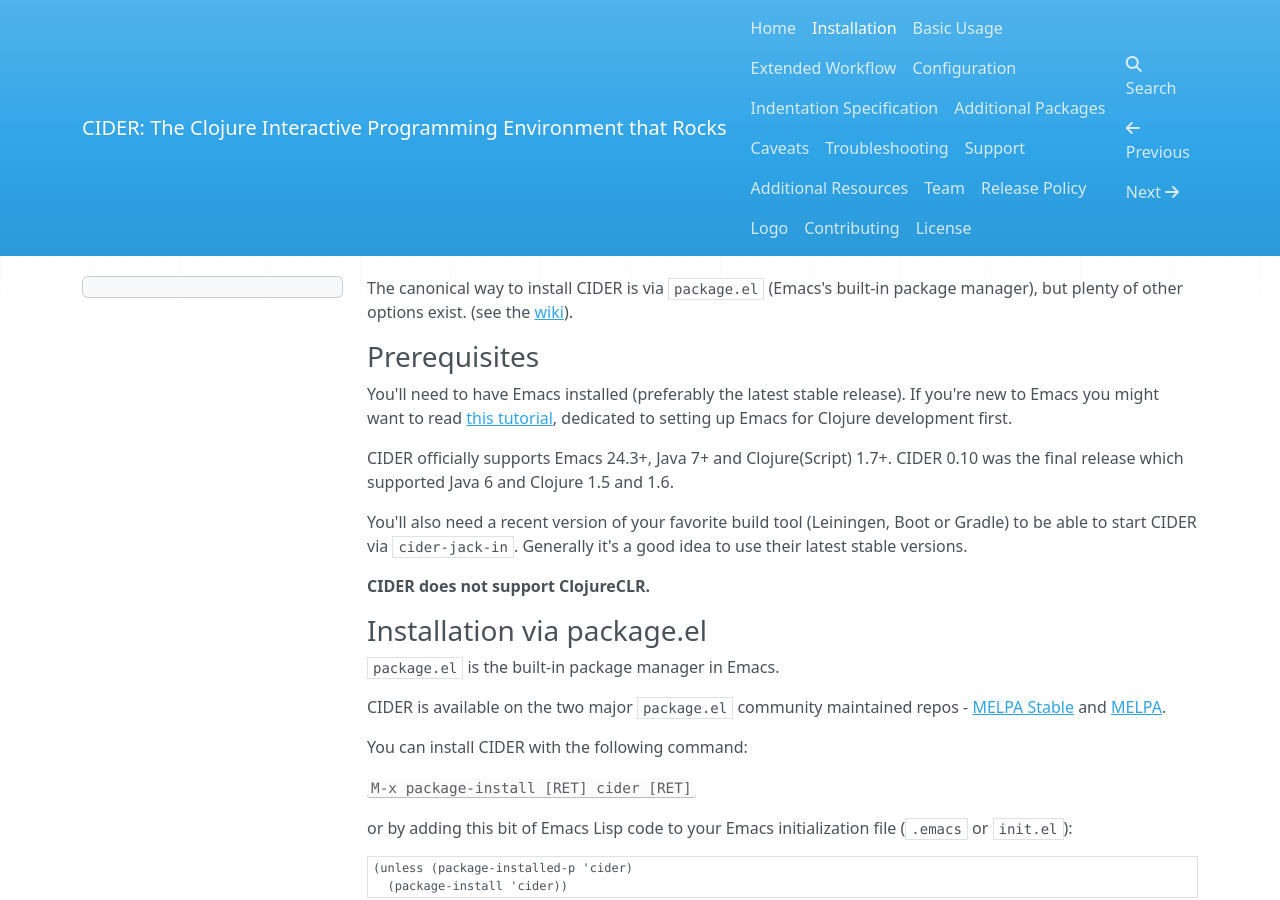
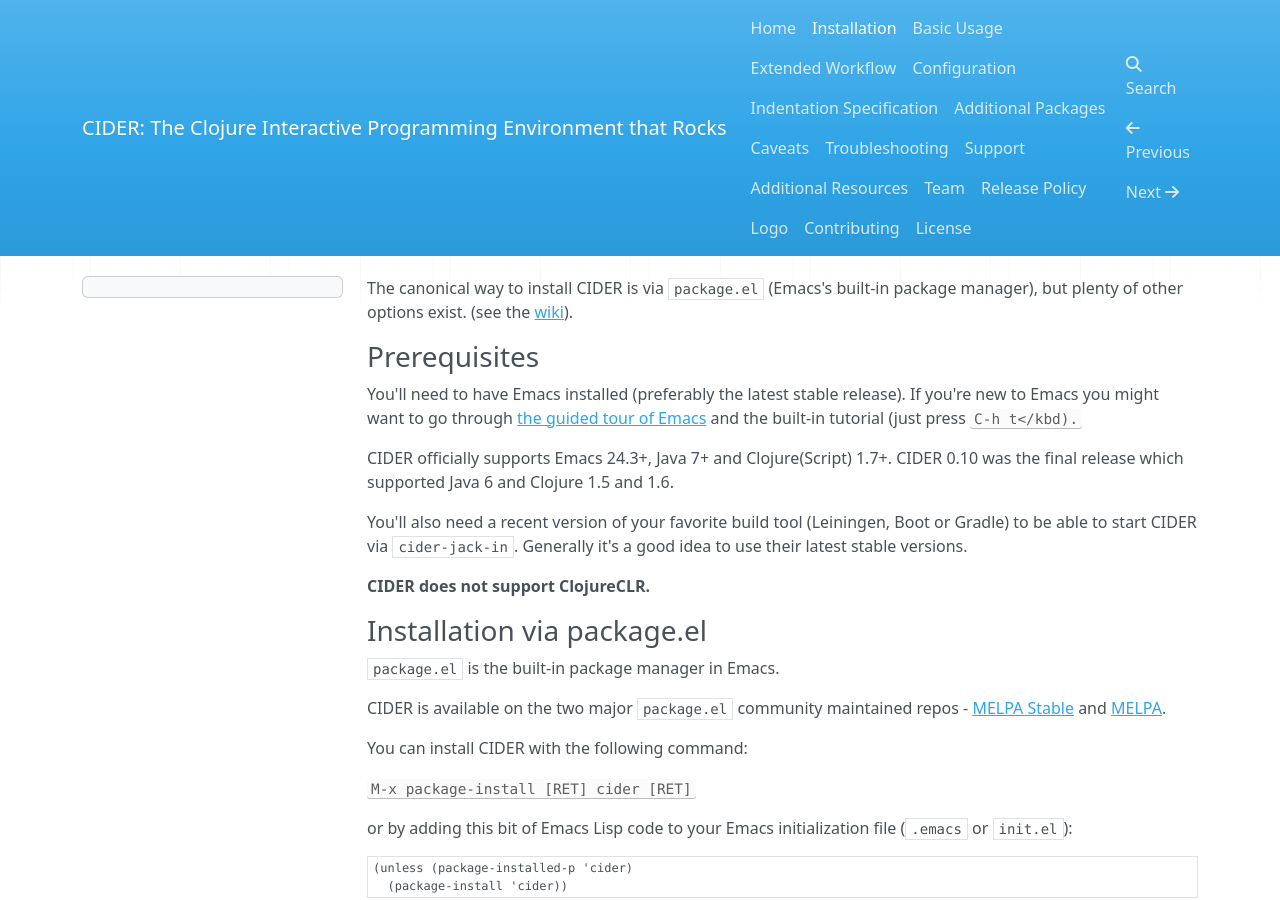
Before and after one commit to clojure-emacs/cider, an MkDocs documentation site: the page built from doc/installation.md, in a window 1280 px wide and 900 px high. Built offline with MkDocs 1.6.1, drawn with Linux system fonts in a browser that asks for light colours; nearby versions of some CDN libraries; old or Windows-style settings are respelled for this version of MkDocs.

Commit message:
Mention different "getting started with Emacs" resources

```diff
--- a/doc/installation.md
+++ b/doc/installation.md
@@ -5,9 +5,9 @@
 ### Prerequisites
 
 You'll need to have Emacs installed (preferably the latest stable
-release). If you're new to Emacs you might want to read
-[this tutorial](http://clojure-doc.org/articles/tutorials/emacs.html),
-dedicated to setting up Emacs for Clojure development first.
+release). If you're new to Emacs you might want to go through
+[the guided tour of Emacs](https://www.gnu.org/software/emacs/tour/index.html)
+and the built-in tutorial (just press <kbd>C-h t</kbd).
 
 CIDER officially supports Emacs 24.3+, Java 7+ and Clojure(Script) 1.7+.
 CIDER 0.10 was the final release which supported Java 6 and Clojure 1.5 and 1.6.
```
